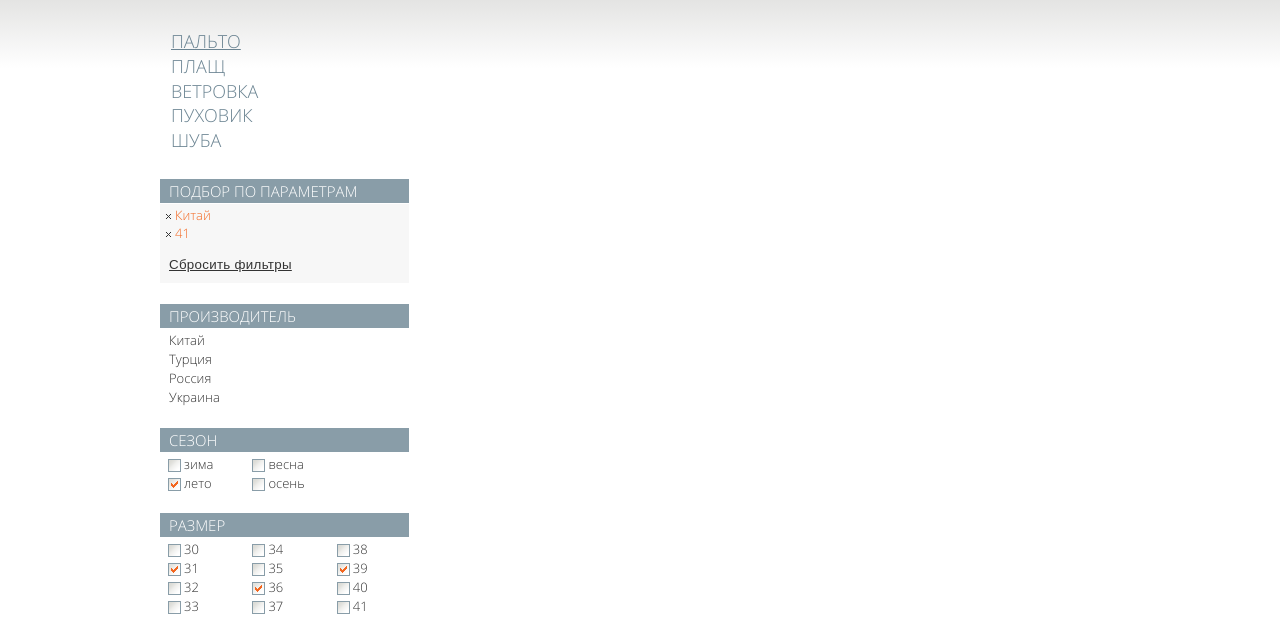
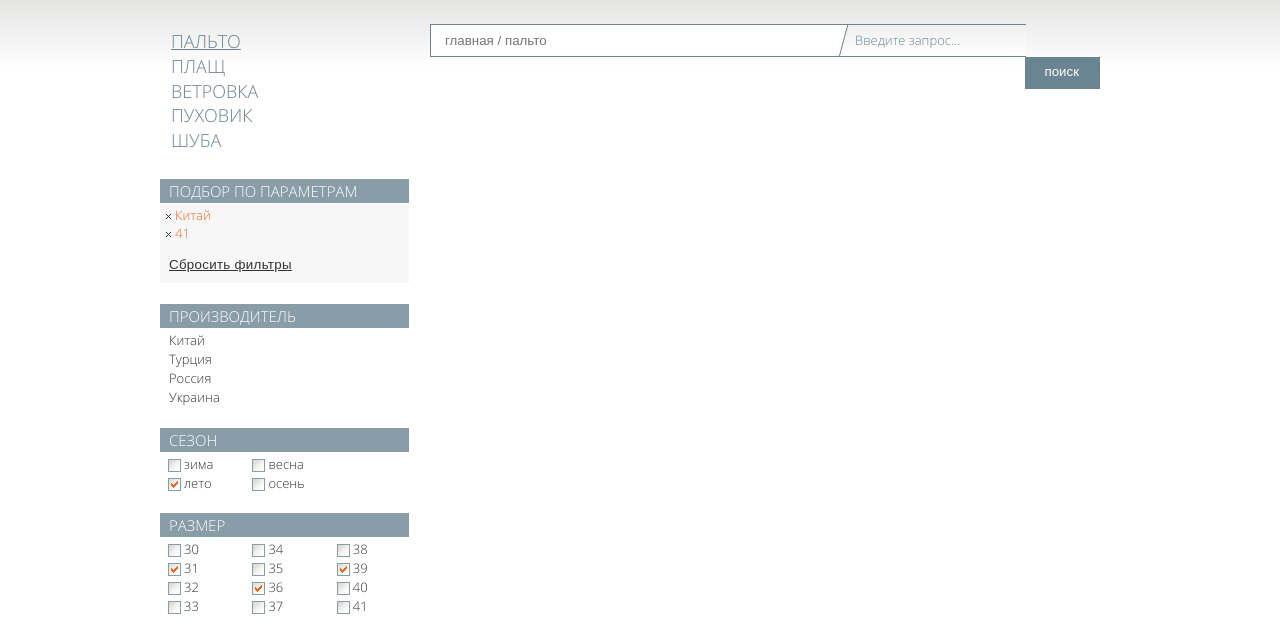
Before and after one commit to alexkoder/milena, a plain HTML site: page index.html in a window 1280 px wide. Shown: the part 135-769 px from the top of the page. Drawn offline with Linux system fonts and the light colour scheme.

Commit message:
Added search form

```diff
--- a/css/style.css
+++ b/css/style.css
@@ -140,6 +140,7 @@ li>ul {
 }
 nav>ul>li:hover ul {
 	display: block;
+	z-index: 1;
 	top: 48px;
 }
 li>ul>li {
@@ -159,12 +160,11 @@ li>ul>li>a {
 	border-top: 1px solid #fff;
 	background-color: #fff;
 	background-image: linear-gradient(to bottom, #e3e3e2 0px, #fff 70px);
-	padding: 26px 0 0 0;
+	padding: 26px 0 42px 0;
 }
 .sidebar {
 	float: left;
 	width: 249px;
-	height: 500px;
 }
 .products {
 	padding: 5px 0 0 11px;
@@ -266,11 +266,72 @@ input[type='checkbox']:checked + label {
 
 			/* SIDEBAR END */
 
+			/* CONTENT BEGIN */
+
+.content {
+	float: right;
+	width: 670px;
+	margin-right: 20px;
+}
+form.search-form {
+	position: relative;
+	margin-bottom: 30px;
+}
+.search-block input[type=text] {
+	width: 580px;
+	padding: 0 0 0 14px;
+	border: 1px solid #6b8492;
+	line-height: 31px;
+	color: #333;
+	background: #fff;
+}
+.search-block input[type=submit] {
+	display: block;
+	float: right;
+	padding: 7px 21px 10px 19px;
+	color: #fff;
+	background-color: #6b8492;
+}
+.search-block input[type=text]:focus ~ .search-hint {
+	display: none;
+}
+.search-block .search-hint {
+	position: absolute;
+	top: 1px;
+	left: 409px;
+}
+.search-block .search-hint p.stroke {
+	float: left;
+	width: 10px;
+	height: 31px;
+	background: url('../img/search-stroke.png') no-repeat 0 0;
+}
+.search-block .search-hint p.text {
+	width: 171px;
+	float: left;
+	color: #6b8492;
+	padding-left: 6px;
+	line-height: 31px;
+	background-image: linear-gradient(to bottom, #efefef, #ffffff);
+}
+
+			/* CONTENT END */
+
+			/* FOOTER BEGIN */
+
+footer {
+	height: 108px;
+	background-image: linear-gradient(to bottom, #e6e6e6, #fefefe);
+}
+
+			/* FOOTER END */
+
 			/*CLEARFIX*/
 
 header:after,
 nav:after,
-.main:after {
+.main:after,
+.wrapper:after {
 	content: '';
 	display: table;
 	clear: both;
--- a/index.html
+++ b/index.html
@@ -158,7 +158,23 @@
 					<p><a href='index.html'>Схема проезда</a></p>
 				</div>
 			</div>
+			<div class="content">
+				<div class="search-block">
+					<form class='search-form'>
+						<input type="text" name='search' placeholder='главная / пальто'>
+						<input type='submit' value='поиск'>
+						<div class="search-hint">
+							<p class='stroke'></p>
+							<p class='text'>Введите запрос...</p>
+						</div>
+					</form>
+				</div>
+
+			</div>
 		</div>
 	</div>
+	<footer>
+
+	</footer>
 </body>
 </html>
```
Also changed, not shown: img/search-stroke.png (added), 1 other file.
